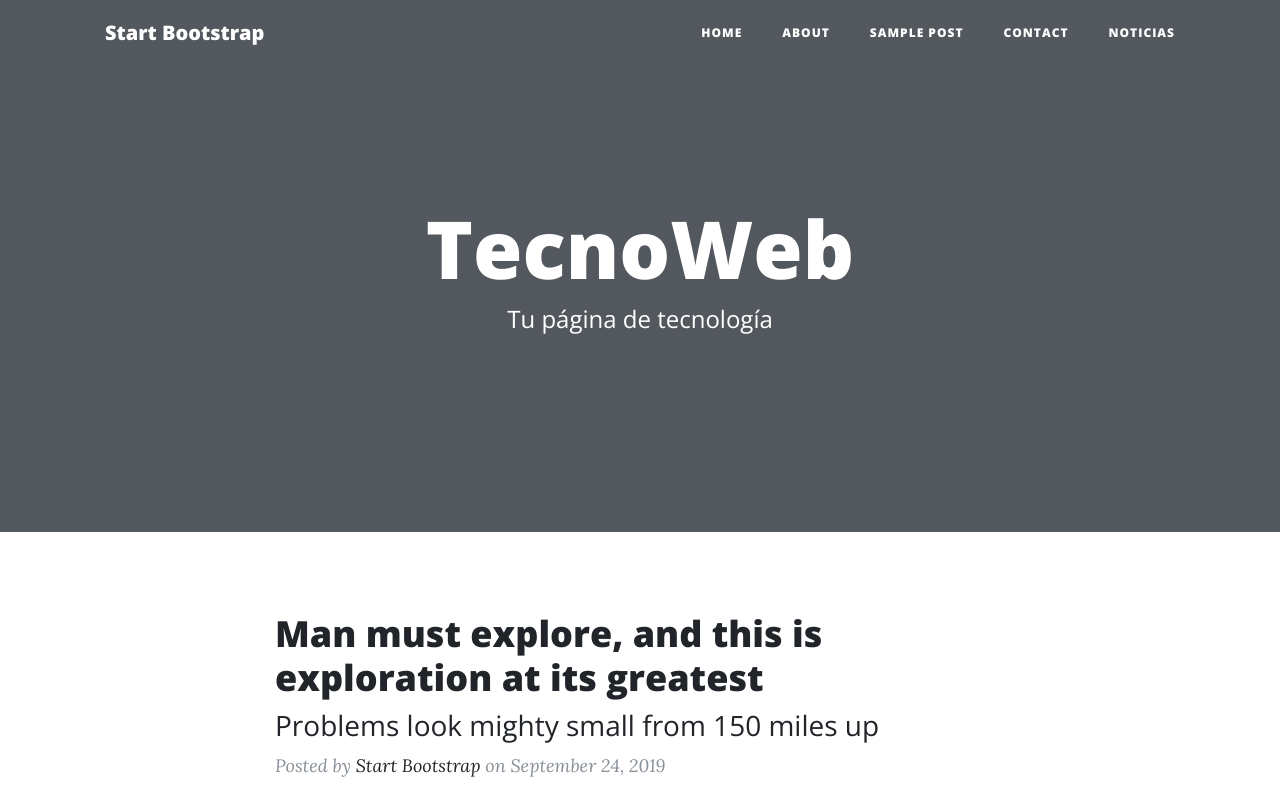
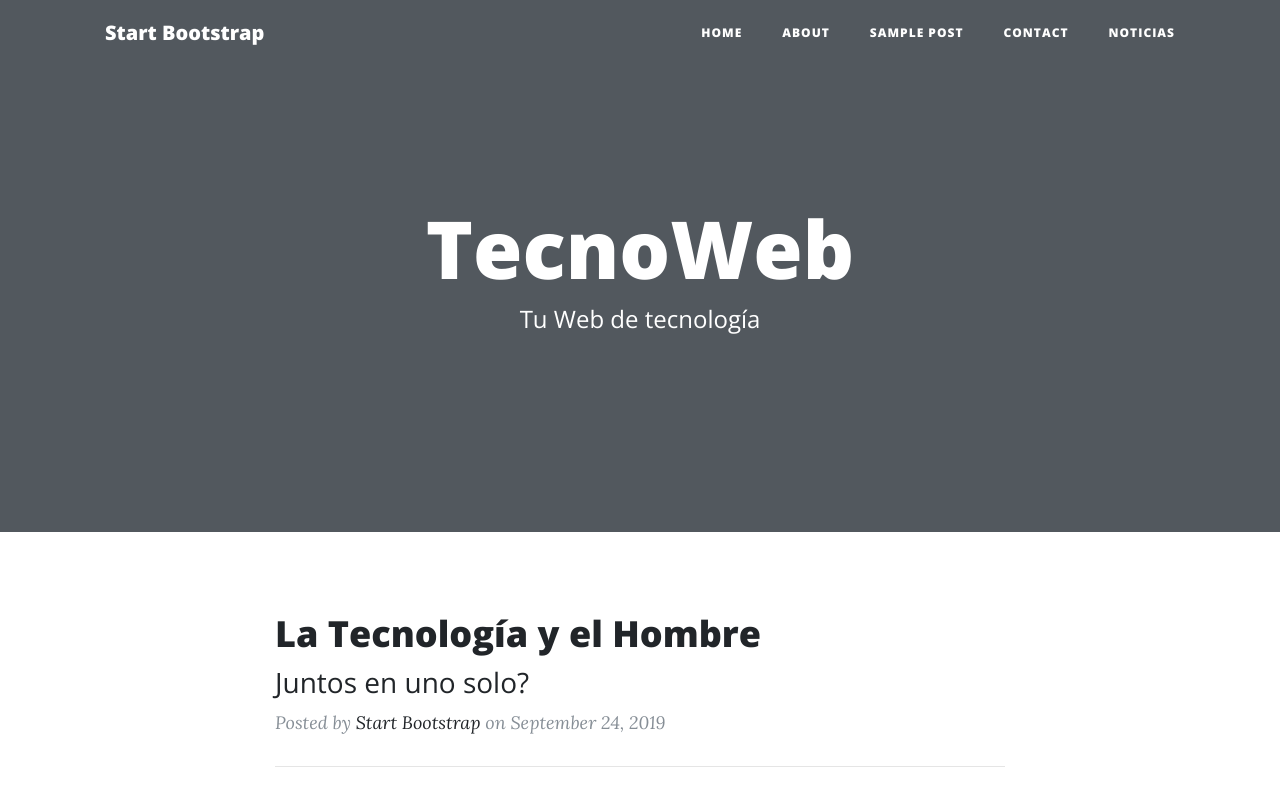
Before and after one commit to 4lexRQ/PROYECTO-2P, a website: page index.html in a window 1280 px wide. Shown: the top 794 px of the page. Drawn offline with nearby package versions, Linux system fonts and the light colour scheme.

Commit message:
Update index.html

```diff
--- a/index.html
+++ b/index.html
@@ -63,7 +63,7 @@
         <div class="col-lg-8 col-md-10 mx-auto">
           <div class="site-heading">
             <h1>TecnoWeb </h1>
-            <span class="subheading">Tu página de tecnología</span>
+            <span class="subheading">Tu Web de tecnología</span>
           </div>
         </div>
       </div>
@@ -77,10 +77,10 @@
         <div class="post-preview">
           <a href="post.html">
             <h2 class="post-title">
-              Man must explore, and this is exploration at its greatest
+              La Tecnología y el Hombre
             </h2>
             <h3 class="post-subtitle">
-              Problems look mighty small from 150 miles up
+              Juntos en uno solo?
             </h3>
           </a>
           <p class="post-meta">Posted by
```
